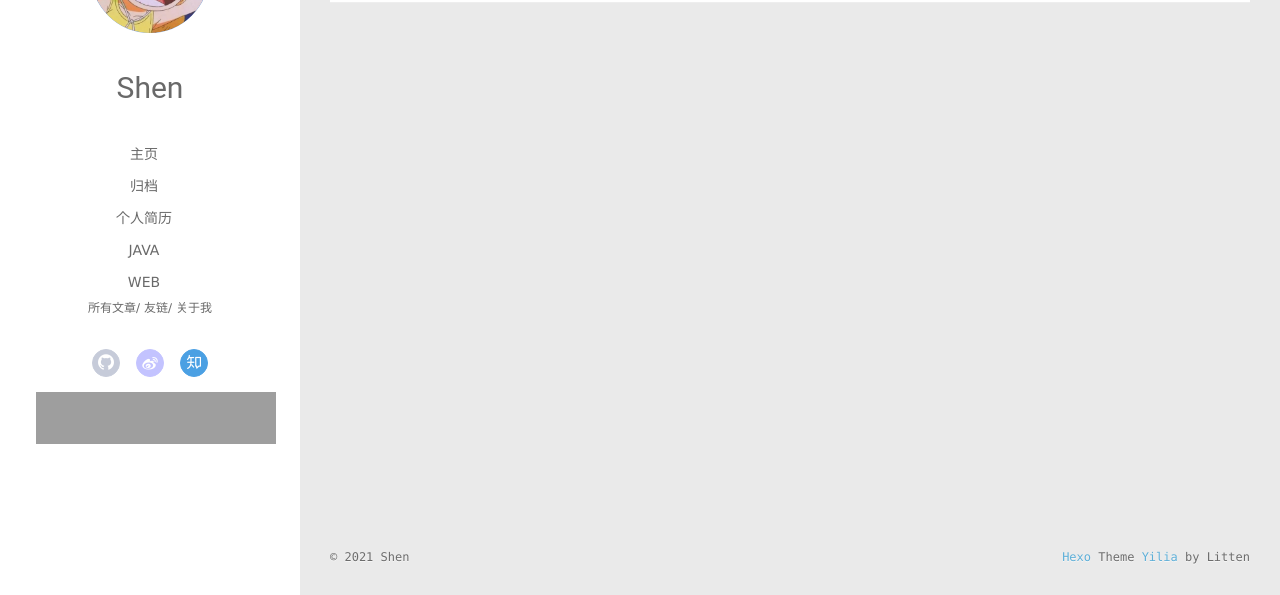
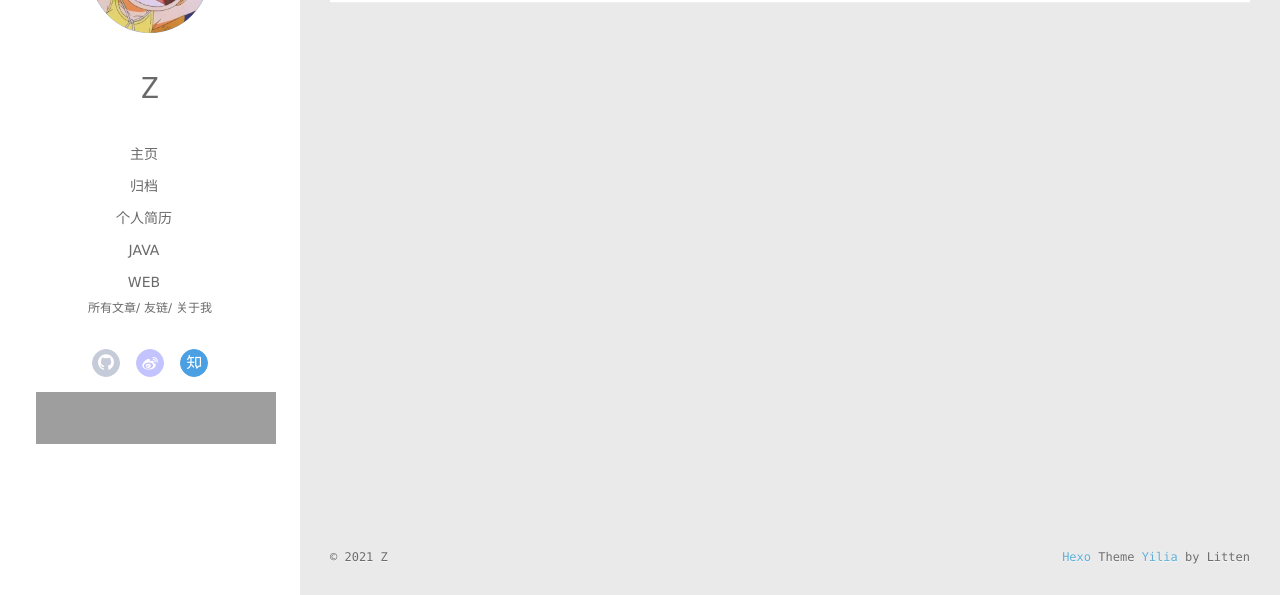
Before and after one commit to WHNLD/WHNLD.github.io, a plain HTML site: page archives/index.html in a window 1280 px wide. Shown: the part 202-797 px from the top of the page. Drawn offline with Linux system fonts and the light colour scheme; grey boxes are pictures that could not be loaded.

Commit message:
Site updated: 2021-03-11 19:45:29

```diff
--- a/archives/index.html
+++ b/archives/index.html
@@ -13,7 +13,7 @@
 <meta property="og:url" content="http://example.com/archives/index.html">
 <meta property="og:site_name" content="Hexo">
 <meta property="og:locale" content="zh_CN">
-<meta property="article:author" content="Shen">
+<meta property="article:author" content="Z">
 <meta name="twitter:card" content="summary">
 
     <link rel="alternative" href="/atom.xml" title="Hexo" type="application/atom+xml">
@@ -46,7 +46,7 @@
 			<img src="/assets/路飞.jpg" class="js-avatar">
 		</a>
 		<hgroup>
-		  <h1 class="header-author"><a href="/">Shen</a></h1>
+		  <h1 class="header-author"><a href="/">Z</a></h1>
 		</hgroup>
 
 
@@ -117,7 +117,7 @@
 				<img src="/assets/路飞.jpg" class="js-avatar">
 			</div>
 			<hgroup>
-			  <h1 class="header-author js-header-author">Shen</h1>
+			  <h1 class="header-author js-header-author">Z</h1>
 			</hgroup>
 
 
@@ -252,7 +252,7 @@
   <div class="outer">
     <div id="footer-info">
     	<div class="footer-left">
-    		&copy; 2021 Shen
+    		&copy; 2021 Z
     	</div>
       	<div class="footer-right">
       		<a href="http://hexo.io/" target="_blank">Hexo</a>  Theme <a href="https://github.com/litten/hexo-theme-yilia" target="_blank">Yilia</a> by Litten
```
Also changed, not shown: 2021/03/09/hello-world/index.html (+4 -4 lines), 2021/03/09/我的第一篇博客文章/index.html (+4 -4 lines), archives/2021/03/index.html (+4 -4 lines), archives/2021/index.html (+4 -4 lines), index.html (+4 -4 lines).
